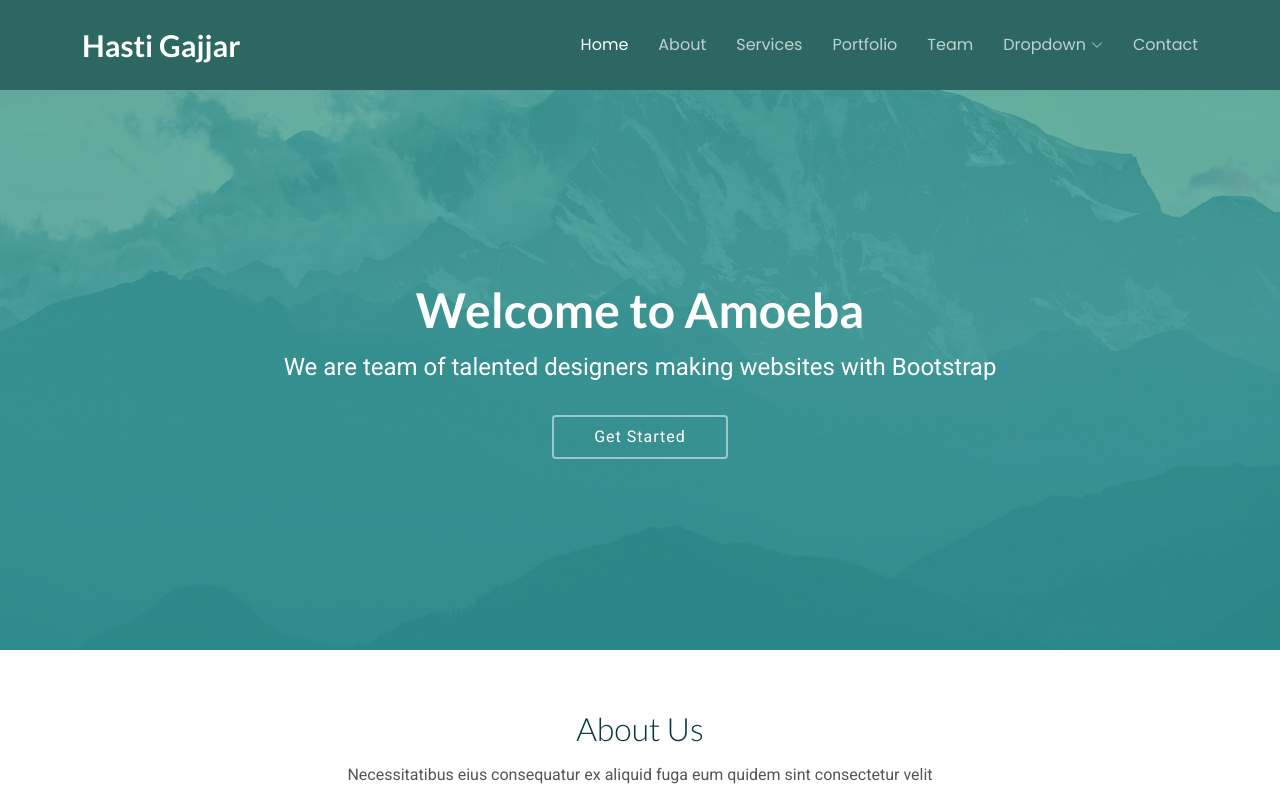
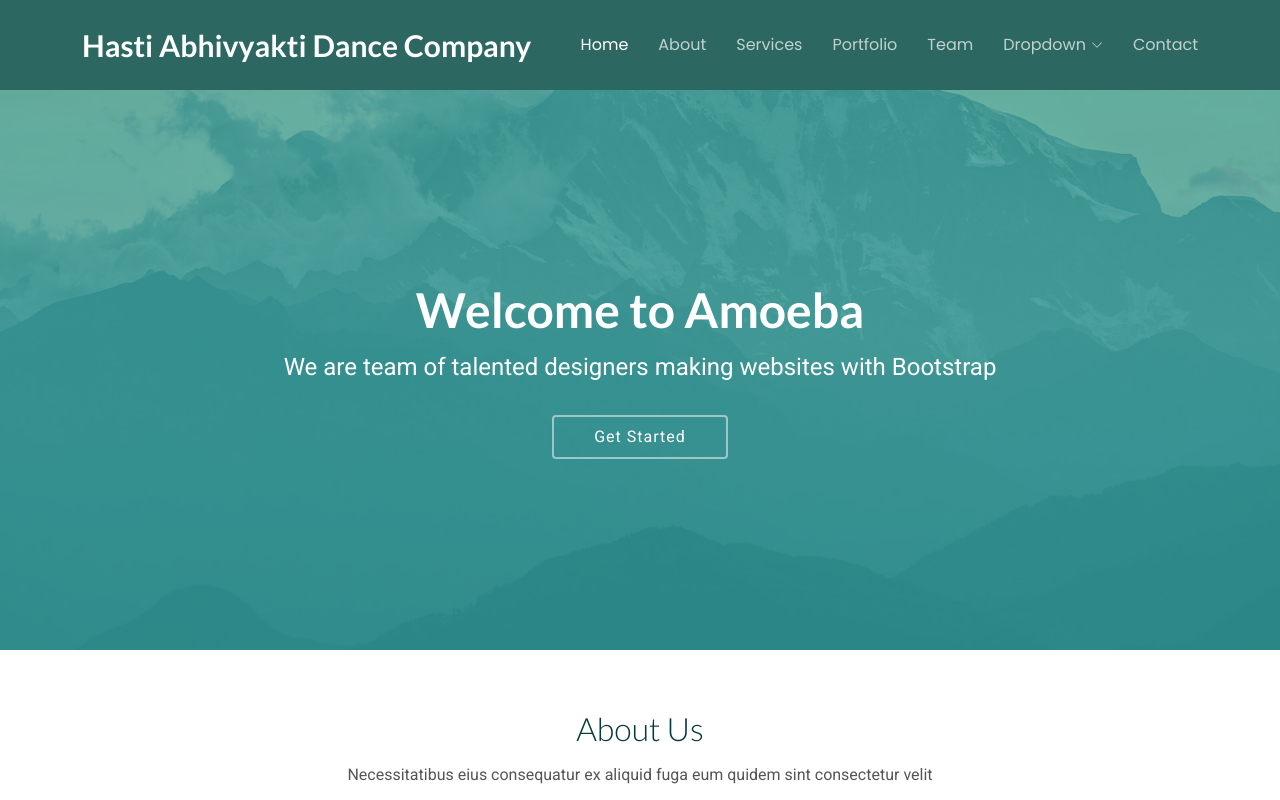
Before and after one commit to Hastigajjar/hasti.github.io, a plain HTML site: page index.html in a window 1280 px wide. Shown: the top 800 px of the page. Drawn offline with Linux system fonts and the light colour scheme.

Commit message:
Update index.html

```diff
--- a/index.html
+++ b/index.html
@@ -44,7 +44,7 @@
       <a href="index.html" class="logo d-flex align-items-center">
         <!-- Uncomment the line below if you also wish to use an image logo -->
         <!-- <img src="assets/img/logo.png" alt=""> -->
-        <h1 class="sitename">Hasti Gajjar</h1>
+        <h1 class="sitename">Hasti Abhivyakti Dance Company</h1>
       </a>
 
       <nav id="navmenu" class="navmenu">
```
